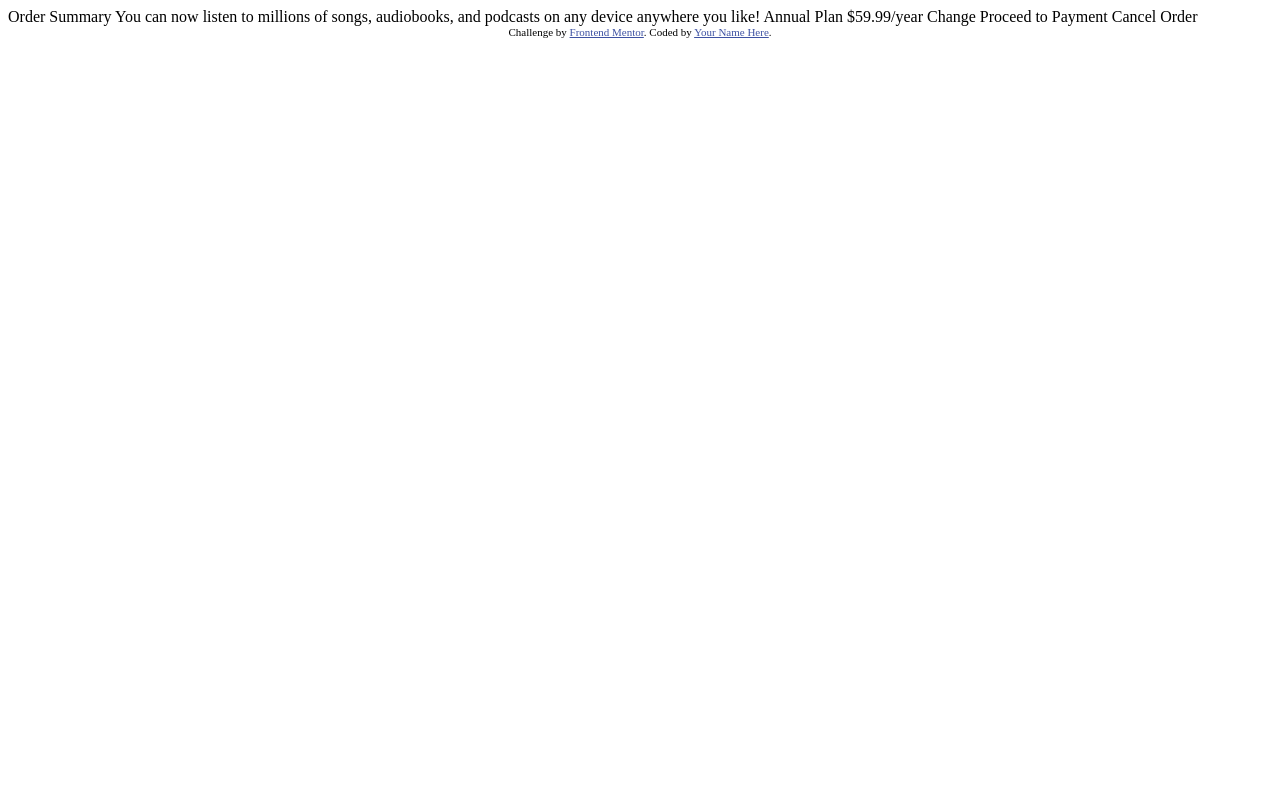
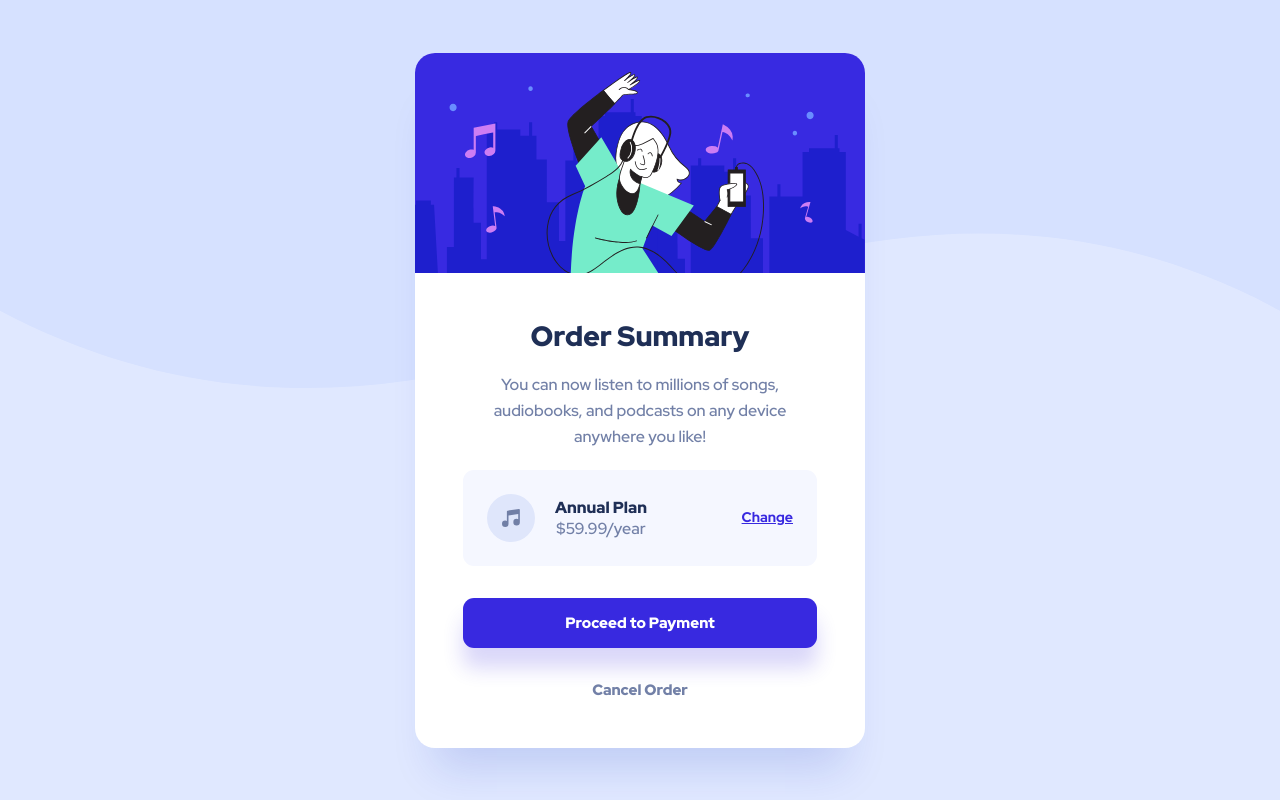
Before and after one commit to vmtngan/order-summary-component, a plain HTML site: page index.html in a window 1280 px wide. Drawn offline with Linux system fonts and the light colour scheme.

Commit message:
add solution

```diff
--- a/index.html
+++ b/index.html
@@ -1,37 +1,49 @@
 <!DOCTYPE html>
 <html lang="en">
   <head>
-  <meta charset="UTF-8">
-  <meta name="viewport" content="width=device-width, initial-scale=1.0"> <!-- displays site properly based on user's device -->
+    <meta charset="UTF-8" />
+    <meta name="viewport" content="width=device-width, initial-scale=1.0" />
 
-  <link rel="icon" type="image/png" sizes="32x32" href="./images/favicon-32x32.png">
+    <link
+      rel="icon"
+      type="image/png"
+      sizes="32x32"
+      href="./images/favicon-32x32.png"
+    />
+    <link rel="stylesheet" href="./styles.css" />
 
     <title>Frontend Mentor | Order summary card</title>
+  </head>
 
-  <!-- Feel free to remove these styles or customise in your own stylesheet 👍 -->
-  <style>
-    .attribution { font-size: 11px; text-align: center; }
-    .attribution a { color: hsl(228, 45%, 44%); }
-  </style>
-</head>
   <body>
+    <main class="card">
+      <img
+        class="card__image"
+        src="./images/illustration-hero.svg"
+        alt="hero image"
+      />
 
-  Order Summary
+      <h3 class="card__heading">Order Summary</h3>
 
+      <p class="card__description">
         You can now listen to millions of songs, audiobooks, and podcasts on any
         device anywhere you like!
+      </p>
 
-  Annual Plan
-  $59.99/year
+      <div class="card__pricing">
+        <div>
+          <img src="./images/icon-music.svg" alt="icon music" />
+          <div>
+            <span>Annual Plan</span>
+            <span>$59.99/year</span>
+          </div>
+        </div>
+        <a href="#">Change</a>
+      </div>
 
-  Change
+      <button class="card__cta-btn">Proceed to Payment</button>
 
-  Proceed to Payment
-  Cancel Order
-
-  <div class="attribution">
-    Challenge by <a href="https://www.frontendmentor.io?ref=challenge" target="_blank">Frontend Mentor</a>.
-    Coded by <a href="#">Your Name Here</a>.
-  </div>
+      <button class="card__cancel-btn">Cancel Order</button>
+    </main>
   </body>
 </html>
--- /dev/null
+++ b/styles.css
@@ -0,0 +1,218 @@
+:root {
+  --pale-blue: hsl(225, 100%, 94%);
+  --bright-blue: hsl(245, 75%, 52%);
+  --very-pale-blue: hsl(225, 100%, 98%);
+  --desaturated-blue: hsl(224, 23%, 55%);
+  --dark-blue: hsl(223, 47%, 23%);
+  --bright-blue-hover: hsl(245, 83%, 68%);
+}
+
+@font-face {
+  font-family: "Red Hat Display";
+  src: url(./fonts/RedHatDisplay-VariableFont_wght.ttf)
+    format("truetype-variations");
+}
+
+* {
+  margin: 0;
+  padding: 0;
+  box-sizing: border-box;
+}
+
+body {
+  width: 100vw;
+  height: 100vh;
+  background-color: var(--pale-blue);
+  background-image: url(./images/pattern-background-mobile.svg);
+  background-repeat: no-repeat;
+  background-size: contain;
+  font-family: "Red Hat Display", sans-serif;
+  display: flex;
+  align-items: center;
+  justify-content: center;
+}
+
+.card {
+  max-width: 327px;
+  background-color: white;
+  color: var(--desaturated-blue);
+  font-weight: 500;
+  box-shadow: 0px 40px 40px -20px rgba(12.86, 47.99, 188.5, 0.15);
+  border-radius: 20px;
+  display: flex;
+  flex-direction: column;
+  align-items: center;
+}
+
+@media screen and (min-width: 1024px) {
+  body {
+    background-image: url(./images/pattern-background-desktop.svg);
+  }
+
+  .card {
+    max-width: 450px;
+  }
+}
+
+.card__image {
+  width: 100%;
+  border-top-left-radius: 20px;
+  border-top-right-radius: 20px;
+}
+
+.card__heading {
+  color: var(--dark-blue);
+  font-size: 22px;
+  font-weight: 900;
+  line-height: 29px;
+  margin-top: 32px;
+  margin-bottom: 16px;
+}
+
+@media screen and (min-width: 1024px) {
+  .card__heading {
+    font-size: 28px;
+    line-height: 37px;
+    margin-top: 45px;
+    margin-bottom: 17px;
+  }
+}
+
+.card__description {
+  max-width: 263px;
+  font-size: 15px;
+  line-height: 25px;
+  text-align: center;
+  margin-bottom: 24px;
+}
+
+@media screen and (min-width: 1024px) {
+  .card__description {
+    max-width: 354px;
+    font-size: 16px;
+    line-height: 26px;
+    margin-bottom: 20px;
+  }
+}
+
+.card__pricing {
+  width: 100%;
+  max-width: 279px;
+  background-color: var(--very-pale-blue);
+  border-radius: 11px;
+  display: flex;
+  align-items: center;
+  justify-content: space-between;
+  padding: 16px;
+  margin-bottom: 24px;
+}
+
+@media screen and (min-width: 1024px) {
+  .card__pricing {
+    max-width: 354px;
+    padding: 24px;
+    margin-bottom: 32px;
+  }
+}
+
+.card__pricing > div {
+  font-size: 14px;
+  line-height: 19px;
+  display: flex;
+  align-items: center;
+}
+
+@media screen and (min-width: 1024px) {
+  .card__pricing > div {
+    font-size: 16px;
+    line-height: 21px;
+  }
+}
+
+.card__pricing > div > img {
+  margin-right: 20px;
+}
+
+.card__pricing > div > div {
+  display: flex;
+  flex-direction: column;
+  align-items: center;
+}
+
+.card__pricing span:first-of-type {
+  color: var(--dark-blue);
+  font-weight: 900;
+}
+
+.card__pricing > a {
+  color: var(--bright-blue);
+  font-size: 13px;
+  font-weight: 700;
+  line-height: 17px;
+  cursor: pointer;
+}
+
+@media screen and (min-width: 1024px) {
+  .card__pricing > a {
+    font-size: 14px;
+    line-height: 19px;
+  }
+}
+
+.card__pricing > a:hover {
+  text-decoration: none;
+  color: var(--bright-blue-hover);
+}
+
+button {
+  cursor: pointer;
+}
+
+.card__cta-btn {
+  width: 100%;
+  max-width: 279px;
+  color: white;
+  background-color: var(--bright-blue);
+  font-family: "Red Hat Display", sans-serif;
+  font-size: 15px;
+  font-weight: 900;
+  line-height: 20px;
+  border: 0;
+  border-radius: 11px;
+  box-shadow: 0px 20px 20px rgba(56, 42, 225, 0.19);
+  padding-top: 15px;
+  padding-bottom: 15px;
+  margin-bottom: 24px;
+}
+
+@media screen and (min-width: 1024px) {
+  .card__cta-btn {
+    max-width: 354px;
+    margin-bottom: 32px;
+  }
+}
+
+.card__cta-btn:hover {
+  background-color: var(--bright-blue-hover);
+}
+
+.card__cancel-btn {
+  color: var(--desaturated-blue);
+  background-color: transparent;
+  font-family: "Red Hat Display", sans-serif;
+  font-size: 15px;
+  font-weight: 900;
+  line-height: 20px;
+  border: 0;
+  margin-bottom: 32px;
+}
+
+@media screen and (min-width: 1024px) {
+  .card__cancel-btn {
+    margin-bottom: 48px;
+  }
+}
+
+.card__cancel-btn:hover {
+  color: var(--dark-blue);
+}
```
Also changed, not shown: fonts/OFL.txt (added), fonts/README.txt (added), fonts/RedHatDisplay-Italic-VariableFont_wght.ttf (added), fonts/RedHatDisplay-VariableFont_wght.ttf (added), fonts/static/RedHatDisplay-Black.ttf (added), fonts/static/RedHatDisplay-BlackItalic.ttf (added), fonts/static/RedHatDisplay-Bold.ttf (added), fonts/static/RedHatDisplay-BoldItalic.ttf (added), fonts/static/RedHatDisplay-ExtraBold.ttf (added), fonts/static/RedHatDisplay-ExtraBoldItalic.ttf (added), fonts/static/RedHatDisplay-Italic.ttf (added), fonts/static/RedHatDisplay-Light.ttf (added), fonts/static/RedHatDisplay-LightItalic.ttf (added), fonts/static/RedHatDisplay-Medium.ttf (added), 4 more files. Lines whose indentation alone changed are shown as unchanged.
